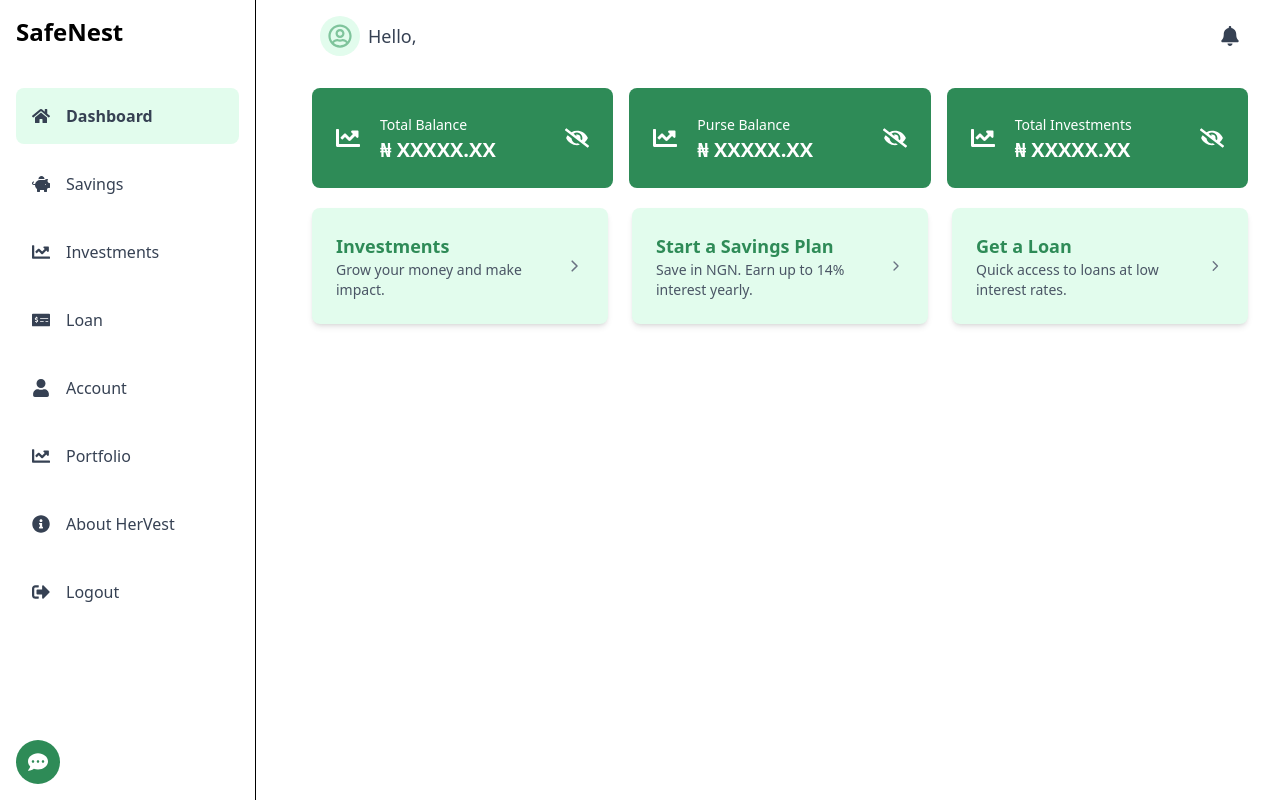
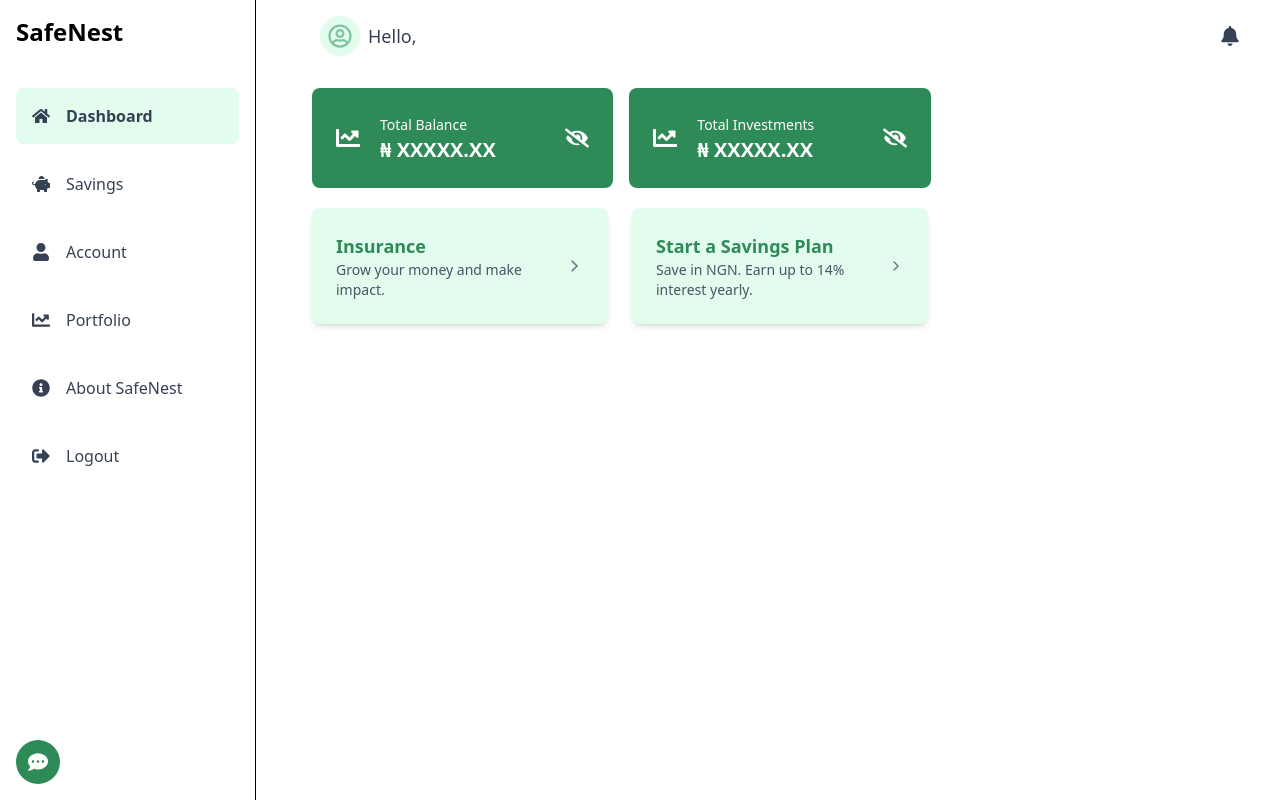
Before and after one commit to Thomson-dev/SafeNest, a Next.js app: page /dashboard in a window 1280 px wide. Built offline with nearby package versions, Linux system fonts and the light colour scheme.

Commit message:
completed landing page

```diff
--- a/app/dashboard/page.jsx
+++ b/app/dashboard/page.jsx
@@ -8,26 +8,26 @@
     <div>
       <div className="grid grid-cols-1  md:grid-cols-2 xl:grid-cols-3 gap-4 px-4">
         <Wallet title="Total Balance" amount="500,000.00" />
-        <Wallet title="Purse Balance" amount="250,000.00" />
+        {/* <Wallet title="Purse Balance" amount="250,000.00" /> */}
         <Wallet title="Total Investments" amount="100,000.00" />
       </div>
 
       <div className="grid grid-cols-1 mt-5 md:grid-cols-2 xl:grid-cols-3 gap-6 px-4">
       <FinancialServices
-        title="Investments"
+        title="Insurance"
         description="Grow your money and make impact."
-        href="/investments"
+        href="/dashboard/insurance"
       />
       <FinancialServices
         title="Start a Savings Plan"
         description="Save in NGN. Earn up to 14% interest yearly."
         href="/dashboard/savings"
       />
-      <FinancialServices
+      {/* <FinancialServices
         title="Get a Loan"
         description="Quick access to loans at low interest rates."
         href="/loans"
-      />
+      /> */}
     </div>
 
 
--- a/components/Dashbaoard/AddCash.jsx
+++ b/components/Dashbaoard/AddCash.jsx
@@ -10,7 +10,6 @@
   const [loading, setLoading] = useState(false);
 
   const toggleModal = () => setIsOpen(!isOpen);
-
 
   const handleCustomPrice = async (e) => {
     e.preventDefault();
--- a/components/HomeNavbar.jsx
+++ b/components/HomeNavbar.jsx
@@ -5,7 +5,7 @@
 import { FaBars, FaTimes } from 'react-icons/fa';
 
 const navLinks = [
-  { href: '#', label: 'Save & Invest' },
+  { href: '#', label: 'Save & Insure' },
   { href: '#', label: 'Loan' },
   { href: '#', label: 'Learn' },
 
--- a/components/Sidebar.jsx
+++ b/components/Sidebar.jsx
@@ -2,6 +2,7 @@
 import { useState } from "react";
 import { useRouter } from "next/navigation";
 import { FaHome, FaPiggyBank, FaWallet, FaChartLine, FaMoneyCheckAlt, FaCreditCard, FaUsers, FaUser, FaInfoCircle, FaSignOutAlt, FaCommentDots } from "react-icons/fa";
+import Link from "next/link";
 
 const Sidebar = () => {
   const router = useRouter();
@@ -11,13 +12,13 @@
     { name: "Dashboard", icon: <FaHome />, path: "/dashboard" },
     { name: "Savings", icon: <FaPiggyBank />, path: "/dashboard/savings" },
 
-    { name: "Investments", icon: <FaChartLine />, path: "/investments" },
-    { name: "Loan", icon: <FaMoneyCheckAlt />, path: "/loan" },
+    // { name: "Insurance", icon: <FaChartLine />, path: "/dashboard/insurance" },
+    // { name: "Loan", icon: <FaMoneyCheckAlt />, path: "/loan" },
 
 
     { name: "Account", icon: <FaUser />, path: "/account" },
     { name: "Portfolio", icon: <FaChartLine />, path: "/portfolio" },
-    { name: "About HerVest", icon: <FaInfoCircle />, path: "/about" },
+    { name: "About SafeNest", icon: <FaInfoCircle />, path: "/about" },
     { name: "Logout", icon: <FaSignOutAlt />, path: "/logout" },
   ];
 
@@ -25,8 +26,9 @@
     <div className="w-64 min-h-screen hidden md:block bg-white border-r p-4">
       {/* Logo */}
       <div className="flex items-center gap-2 mb-10">
-
-        <h1 className="text-2xl text-center font-bold ">SafeNest</h1>
+      <Link href="/">
+          <h1 className="text-2xl text-center font-bold cursor-pointer">SafeNest</h1>
+        </Link>
       </div>
 
       {/* Menu Items */}
```
